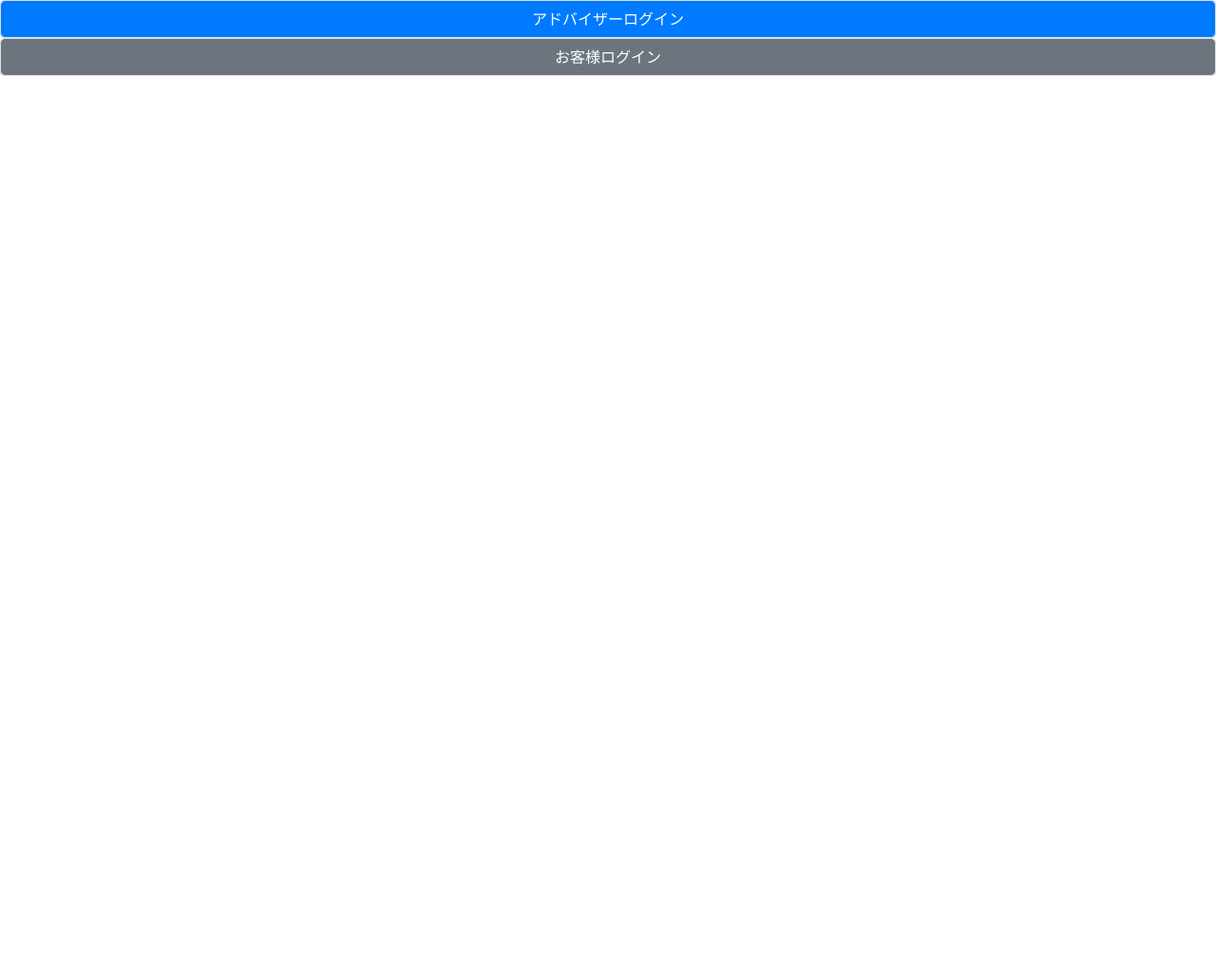
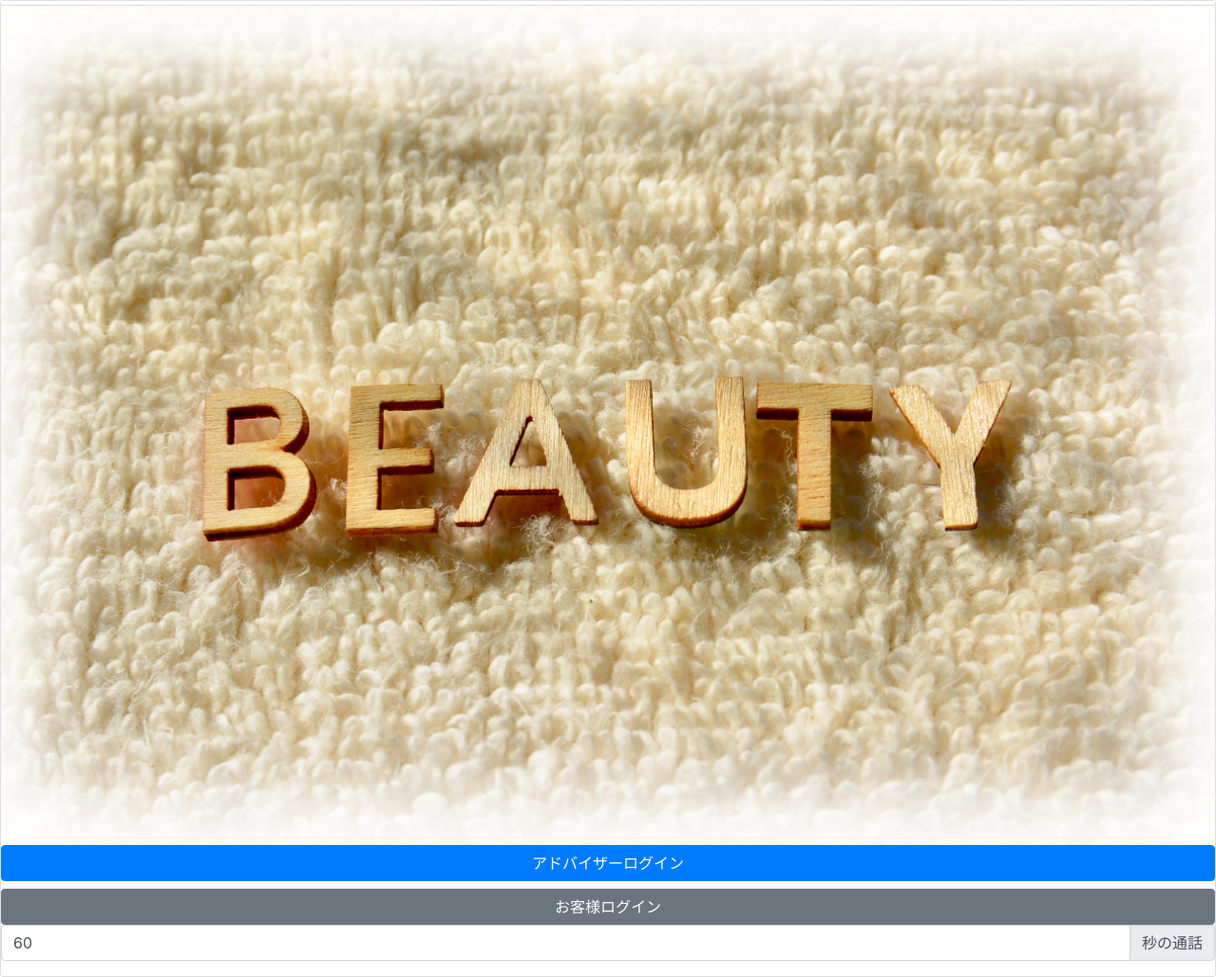
Before and after one commit to Yoshiaki110/beauty, a Flask app: page / in a window 1280 px wide. Shown: the whole page at 95% size. Before the commit the page ends 80 px from the top, so only its background shows below. Run offline with Flask 2, Linux system fonts and the light colour scheme; some libraries are stand-ins or nearby versions.

Commit message:
タイムアウト

```diff
--- a/templates/index.html
+++ b/templates/index.html
@@ -4,24 +4,37 @@
     <meta charset="utf-8">
     <meta name="viewport" content="width=device-width, initial-scale=1, shrink-to-fit=no">
     <link rel="stylesheet" href="https://stackpath.bootstrapcdn.com/bootstrap/4.2.1/css/bootstrap.min.css" integrity="sha384-GJzZqFGwb1QTTN6wy59ffF1BuGJpLSa9DkKMp0DgiMDm4iYMj70gZWKYbI706tWS" crossorigin="anonymous">
+    <style type="text/css">
+    </style>
     <title>Beauty</title>
   </head>
   <body>
     <div class="card">
-      <button class="btn btn-primary btn-block" onclick="location.href='./adviser'">
+      <img src="./static/images/beauty_s.png" class="img-fluid">
+      <button class="btn btn-primary btn-block" onclick="move('./adviser')">
         アドバイザーログイン
       </button>
-    </div>
-    <div class="card">
-      <button class="btn btn-secondary btn-block" onclick="location.href='./user'">
+      <button class="btn btn-secondary btn-block" onclick="move('./user')">
         お客様ログイン
       </button>
+      <div class="input-group mb-3">
+        <input type="number" id="texttm" class="form-control" placeholder="最大通話時間"
+            value="60" min="10" max="3600">
+        <div class="input-group-append">
+          <span class="input-group-text">秒の通話</span>
+        </div>
+      </div>
     </div>
 
     <script src="https://code.jquery.com/jquery-3.3.1.slim.min.js" integrity="sha384-q8i/X+965DzO0rT7abK41JStQIAqVgRVzpbzo5smXKp4YfRvH+8abtTE1Pi6jizo" crossorigin="anonymous"></script>
     <script src="https://cdnjs.cloudflare.com/ajax/libs/popper.js/1.14.6/umd/popper.min.js" integrity="sha384-wHAiFfRlMFy6i5SRaxvfOCifBUQy1xHdJ/yoi7FRNXMRBu5WHdZYu1hA6ZOblgut" crossorigin="anonymous"></script>
     <script src="https://stackpath.bootstrapcdn.com/bootstrap/4.2.1/js/bootstrap.min.js" integrity="sha384-B0UglyR+jN6CkvvICOB2joaf5I4l3gm9GU6Hc1og6Ls7i6U/mkkaduKaBhlAXv9k" crossorigin="anonymous"></script>
     <script>
+      function move(path) {
+        const elm = document.getElementById('texttm');
+        location.href = path + "?" + elm.value;
+      }
+/*
       function chgView() {
         const mirrorElm = document.getElementById('mirror');
         const enlargeElm = document.getElementById('enlarge');
@@ -46,7 +59,7 @@
       function chkEnlarge(value) {
         chgView();
       }
-
+*/
     </script>
   </body>
 </html>
```
Also changed, not shown: templates/video.html (+22 -4 lines), static/images/beauty.jpg (added), static/images/beauty_s.png (added), static/images/cosme.jpg (added), static/images/girl1.png (added), static/images/girl2.png (added), static/images/staff.png (added), static/images/teaching.png (added).
